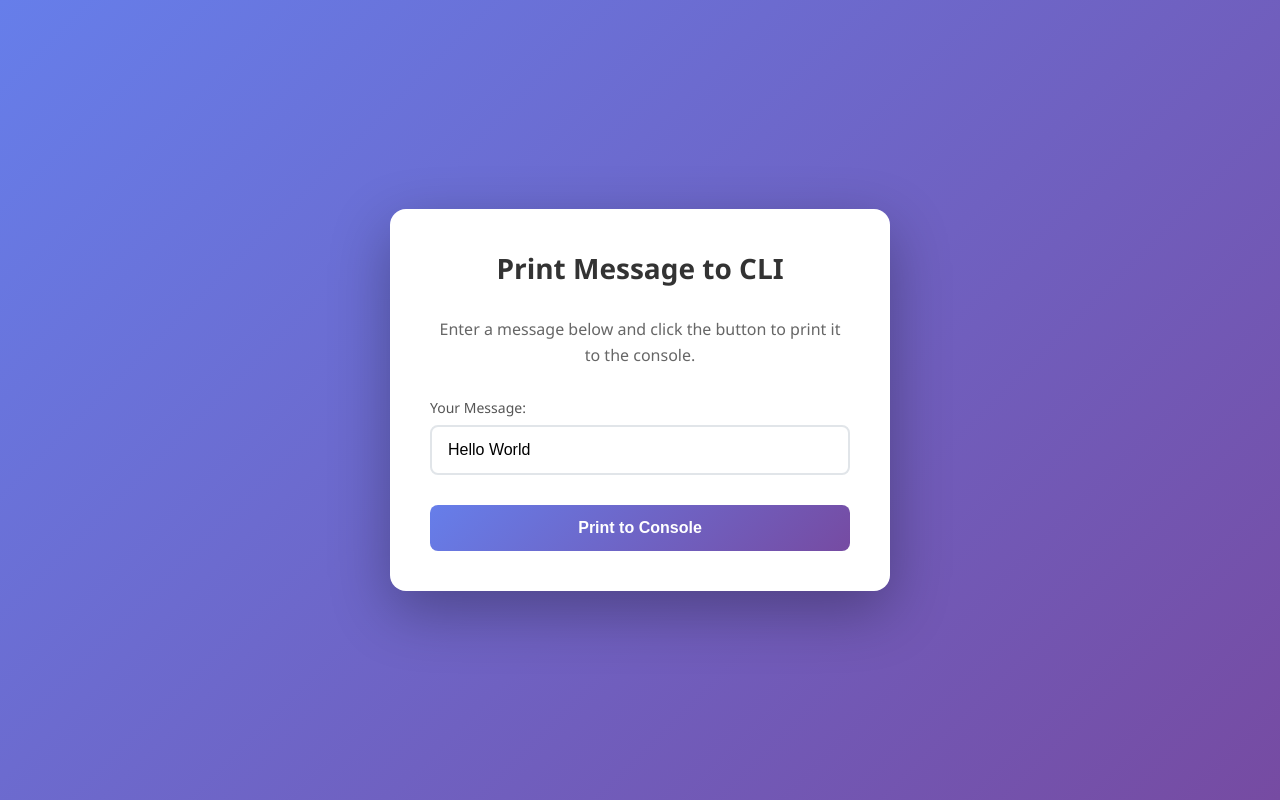
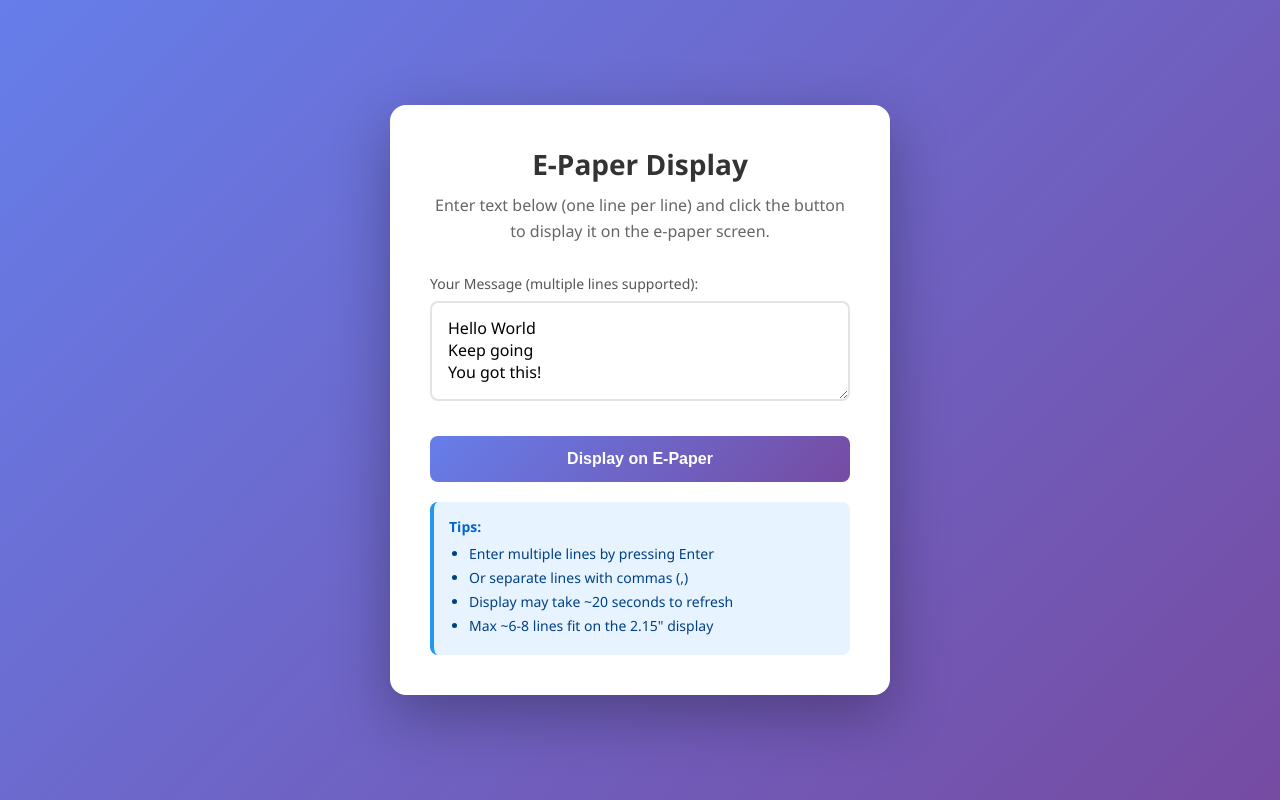
Before and after one commit to Einwegbecher/tiny-cal, a Flask app: page / in a window 1280 px wide. Run offline with Flask 3, Linux system fonts and the light colour scheme.

Commit message:
Add multi-line text support for e-paper display
- Updated app.py to split message into multiple lines
- Supports both newline-separated and comma-separated lines
- Added automatic line spacing and vertical positioning
- Added overflow protection (stops if running out of space)
- Updated HTML with textarea for multi-line input
- Added helpful tips for users
- Removed unused dumm() function
- Cleaned up code structure

Co-authored-by: Einwegbecher <Einwegbecher@users.noreply.github.com>

```diff
--- a/app.py
+++ b/app.py
@@ -5,83 +5,21 @@ from PIL import Image, ImageDraw, ImageFont
 from flask import Flask, render_template, request
 
 app = Flask(__name__)
-def dumm():
-    from lib.waveshare_epd import epd2in15g
 
-    try:
-        epd = epd2in15g.EPD()
-        epd.init()
-        epd.Clear()
-
-        # Load system font with safety fallback
-        try:
-            system_font = ImageFont.truetype('/usr/share/fonts/truetype/dejavu/DejaVuSans.ttf', 20)
-        except OSError:
-            system_font = ImageFont.load_default()
-
-        # ==========================================
-        # STEP 1: RENDER AND DISPLAY FIRST TEXT
-        # ==========================================
-        print("Preparing Frame 1...")
-
-        # Create canvas with REVERSED dimensions (Height x Width) for portrait design
-        canvas1 = Image.new('1', (epd.height, epd.width), 255)
-        draw1 = ImageDraw.Draw(canvas1)
-        draw1.text((10, 30), "Du Penis", font=system_font, fill=0)     # Draw text onto the portrait canvas
-        rotated_canvas1 = canvas1.rotate(90, expand=True) # Rotate the canvas 90 degrees to fit the landscape hardware screen
-        print("Refreshing Screen (Blinking will take ~20 seconds)...")
-        epd.display(epd.getbuffer(rotated_canvas1))
-        print("Frame 1 Complete.")
-
-        print("Waiting 25 seconds...")
-        time.sleep(25)
-        print("Preparing Frame 2...")
-        canvas2 = Image.new('1', (epd.height, epd.width), 255)
-        draw2 = ImageDraw.Draw(canvas2)
-        lines = [
-            "Keep going,",
-            "Keep Working",
-            "You got this!",
-            "Stay strong!"
-        ]
-
-        y_position = 30
-        for line in lines:
-            draw2.text((10, y_position), line, font=system_font, fill=0)
-            y_position += 20  # Increment y for the next line (adjust spacing as needed)
-
-        rotated_canvas2 = canvas2.rotate(90, expand=True)
-        print("Refreshing Screen (Blinking will take ~20 seconds)...")
-        epd.display(epd.getbuffer(rotated_canvas2))
-        # Draw new text
-
-        #draw2.text((30, 60), "Keep Winning!" , font=system_font, fill=0)
-
-        #img = Image.open('bild.png')
-        #img_processed = img.resize((epd-width, epd.height)).convert('1')
-        #epd.display(epd.getbuffer(img_processed))
-        # Rotate the canvas 90 degrees
-        #rotated_canvas2 = canvas2.rotate(90, expand=True)
-
-        #print("Refreshing Screen Again...")
-        #epd.display(epd.getbuffer(rotated_canvas2))
-
-        # ==========================================
-        # STEP 4: SAFE DISCONNECT
-        # ==========================================
-        print("Finalizing updates. Putting display to sleep...")
-        epd.sleep()
-        print("Finished successfully!")
-
-    except Exception as e:
-        print(f"Error encountered: {e}")
 
 @app.route('/')
 def index():
     """Render the main page with the form."""
     return render_template('index.html', printed_message=None)
 
+
 def display_on_epaper(message):
+    """
+    Display a message on the Waveshare e-paper display.
+    Supports multi-line text with automatic line wrapping.
+    Uses the same approach as quick_test.py: creates canvas with reversed dimensions
+    (height x width) for portrait design, then rotates 90 degrees for landscape display.
+    """
     from lib.waveshare_epd import epd2in15g
 
     try:
@@ -98,13 +36,35 @@ def display_on_epaper(message):
             system_font = ImageFont.load_default()
             print("Using default font")
 
+        # Split message into lines (supports both newline-separated and comma-separated)
+        lines = message.replace(',', '\n').split('\n')
+        lines = [line.strip() for line in lines if line.strip()]
+
+        # If no lines or empty, use default
+        if not lines:
+            lines = ["Hello World"]
+
+        # Create canvas with REVERSED dimensions (Height x Width) for portrait design
         canvas = Image.new('1', (epd.height, epd.width), 255)
         draw = ImageDraw.Draw(canvas)
-        draw.text((10, 30), (message), font=system_font, fill=0)     # Draw text onto the portrait canvas
-        rotated_canvas = canvas.rotate(90, expand=True) # Rotate the canvas 90 degrees to fit the landscape hardware screen
+
+        # Draw each line on the portrait canvas
+        y_position = 30
+        line_height = 25  # Space between lines
+
+        for line in lines:
+            draw.text((10, y_position), line, font=system_font, fill=0)
+            y_position += line_height
+            # Stop if we're running out of vertical space
+            if y_position > epd.width - 30:
+                print(f"Warning: Not enough space for all lines. Displaying first {lines.index(line) + 1} lines.")
+                break
+
+        # Rotate the canvas 90 degrees to fit the landscape hardware screen
+        rotated_canvas = canvas.rotate(90, expand=True)
         print("Refreshing Screen (Blinking will take ~20 seconds)...")
         epd.display(epd.getbuffer(rotated_canvas))
-        print("Frame 1 Complete.")
+        print("Frame displayed.")
 
         print("Finalizing updates. Putting display to sleep...")
         epd.sleep()
--- a/templates/index.html
+++ b/templates/index.html
@@ -3,7 +3,7 @@
 <head>
     <meta charset="UTF-8">
     <meta name="viewport" content="width=device-width, initial-scale=1.0">
-    <title>Print Message App</title>
+    <title>E-Paper Display App</title>
     <style>
         * {
             margin: 0;
@@ -33,7 +33,7 @@
 
         h1 {
             color: #333;
-            margin-bottom: 30px;
+            margin-bottom: 10px;
             font-size: 28px;
             font-weight: 600;
         }
@@ -58,7 +58,7 @@
             font-weight: 500;
         }
 
-        input[type="text"] {
+        textarea, input[type="text"] {
             width: 100%;
             padding: 14px 16px;
             border: 2px solid #e1e5e9;
@@ -66,9 +66,12 @@
             font-size: 16px;
             transition: border-color 0.3s ease;
             outline: none;
+            font-family: inherit;
+            resize: vertical;
+            min-height: 100px;
         }
 
-        input[type="text"]:focus {
+        textarea:focus, input[type="text"]:focus {
             border-color: #667eea;
         }
 
@@ -122,29 +125,61 @@
             }
         }
 
+        .tips {
+            margin-top: 20px;
+            padding: 15px;
+            background: #e7f3ff;
+            border-radius: 8px;
+            font-size: 14px;
+            color: #004085;
+            border-left: 4px solid #2196F3;
+            text-align: left;
+        }
 
+        .tips h4 {
+            margin-bottom: 8px;
+            color: #0066cc;
+        }
+
+        .tips ul {
+            margin-left: 20px;
+        }
+
+        .tips li {
+            margin-bottom: 5px;
+        }
     </style>
 </head>
 <body>
     <div class="container">
-        <h1>Print Message to CLI</h1>
-        <p class="description">Enter a message below and click the button to print it to the console.</p>
+        <h1>E-Paper Display</h1>
+        <p class="description">Enter text below (one line per line) and click the button to display it on the e-paper screen.</p>
 
         <form action="/print" method="POST">
             <div class="form-group">
-                <label for="message">Your Message:</label>
-                <input type="text" id="message" name="message" placeholder="Enter text to print..." value="Hello World" required>
+                <label for="message">Your Message (multiple lines supported):</label>
+                <textarea id="message" name="message" placeholder="Enter text to display...&#10;Line 1&#10;Line 2&#10;Line 3" required>Hello World
+Keep going
+You got this!</textarea>
             </div>
-            <button type="submit">Print to Console</button>
+            <button type="submit">Display on E-Paper</button>
         </form>
 
         {% if printed_message %}
         <div class="message success">
-            ✓ Printed: "{{ printed_message }}"
+            ✓ Displayed message on e-paper
         </div>
         {% endif %}
 
-
+        <div class="tips">
+            <h4>Tips:</h4>
+            <ul>
+                <li>Enter multiple lines by pressing Enter</li>
+                <li>Or separate lines with commas (,)</li>
+                <li>Display may take ~20 seconds to refresh</li>
+                <li>Max ~6-8 lines fit on the 2.15" display</li>
+            </ul>
+        </div>
     </div>
 </body>
 </html>
```
